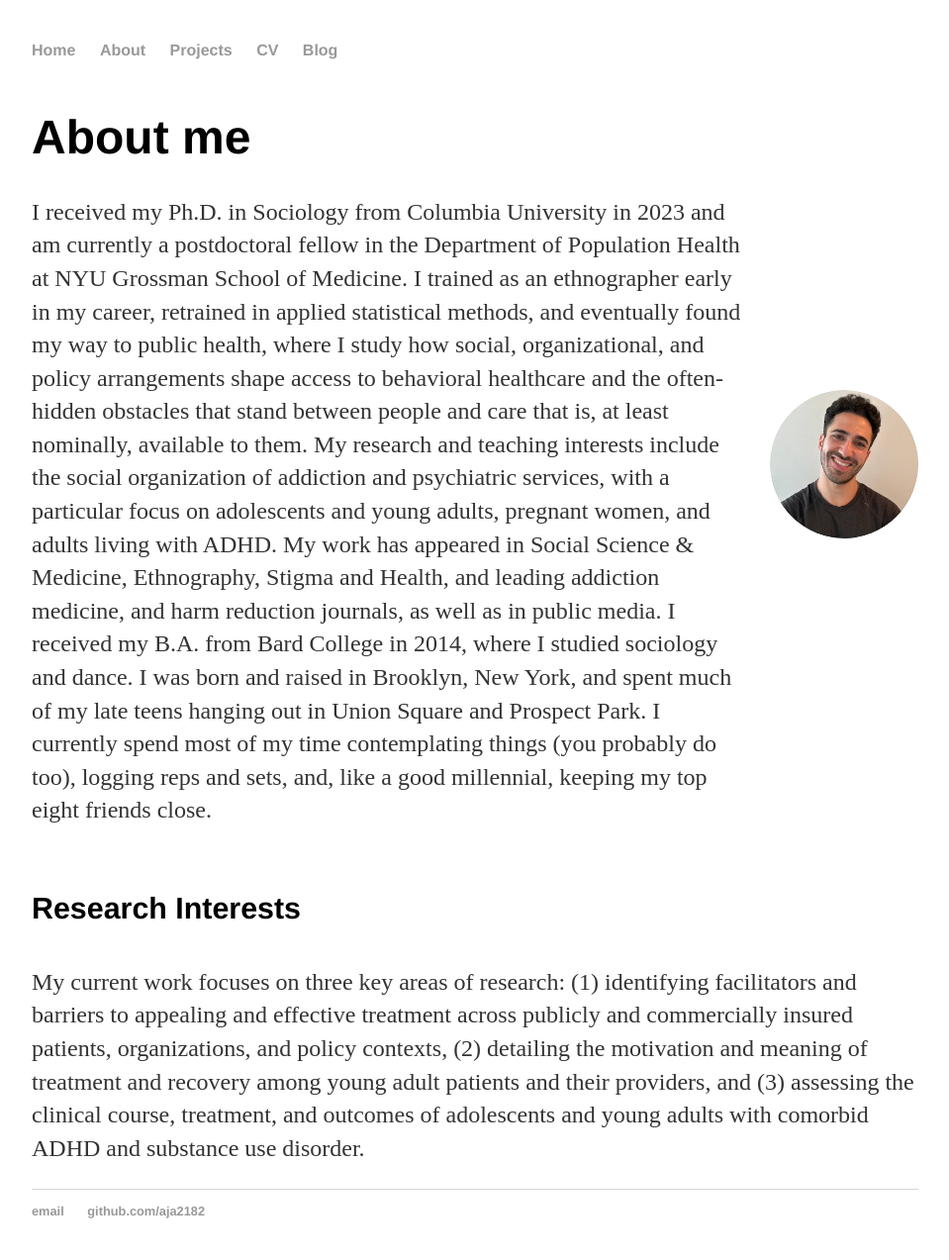
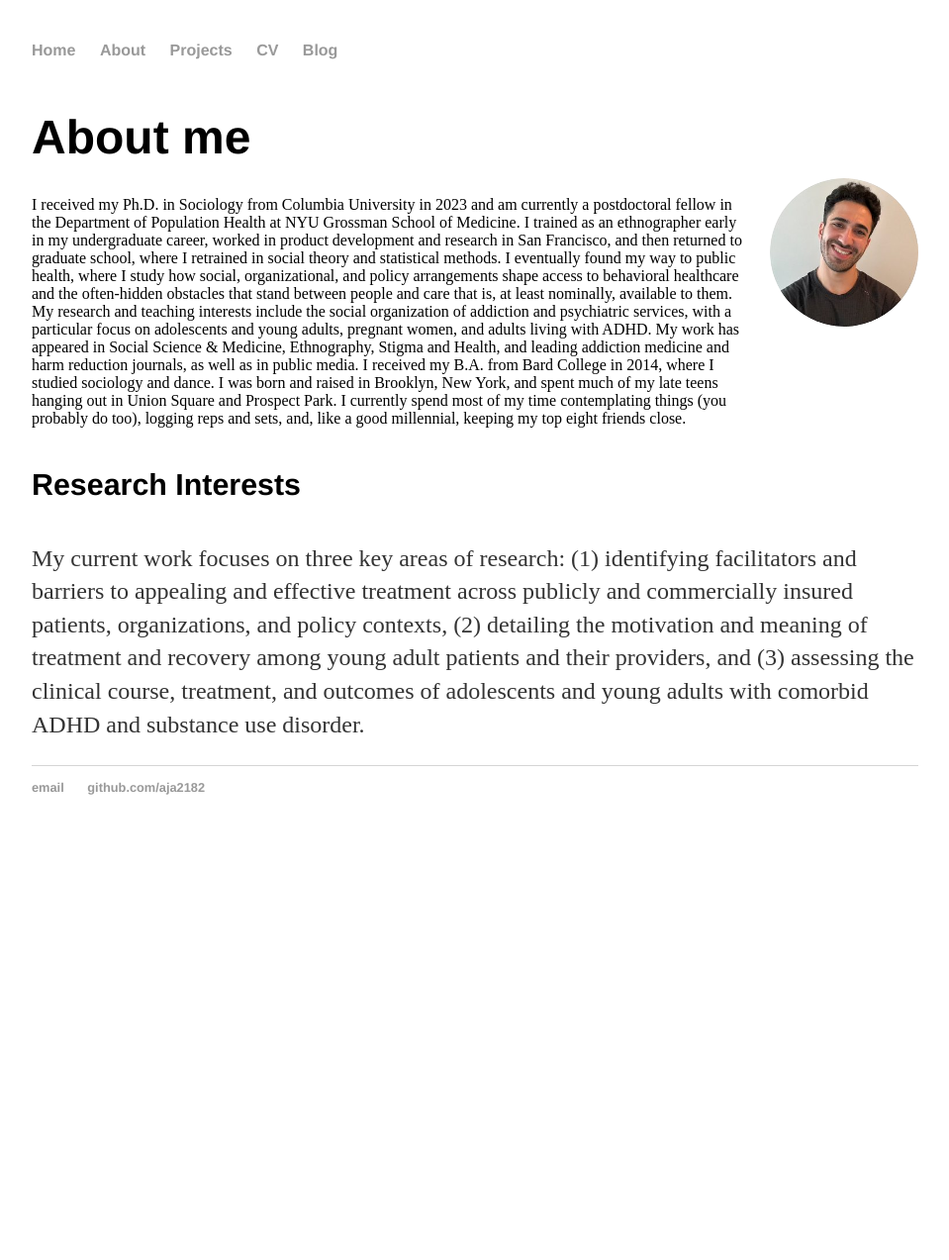
Before and after one commit to aja2182/aja2182.github.io, a Jekyll site: the page built from about/index.html, in a window 1280 px wide. Shown: the whole page at 99% size, without its empty margins (160-1119 px from the left). Built offline with Jekyll 4.4.1, drawn with Linux system fonts in a browser that asks for light colours; after the commit the page ends 900 px from its top, so only the background shows below that.

Commit message:
Update index.html

```diff
--- a/about/index.html
+++ b/about/index.html
@@ -40,14 +40,15 @@
     <div class="about">
         <div class="text-content">
             <h1>About me</h1>
-            <p> I received my Ph.D. in Sociology from Columbia University in 2023 and am currently a postdoctoral fellow in the Department of Population Health at NYU Grossman School of Medicine. I trained as an ethnographer early in my career, retrained in applied statistical methods, and eventually found my way to public health, where I study how social, organizational, and policy arrangements shape access to behavioral healthcare and the often-hidden obstacles that stand between people and care that is, at least nominally, available to them.
 
-My research and teaching interests include the social organization of addiction and psychiatric services, with a particular focus on adolescents and young adults, pregnant women, and adults living with ADHD. My work has appeared in Social Science & Medicine, Ethnography, Stigma and Health, and leading addiction medicine, and harm reduction journals, as well as in public media. I received my B.A. from Bard College in 2014, where I studied sociology and dance. I was born and raised in Brooklyn, New York, and spent much of my late teens hanging out in Union Square and Prospect Park.
+I received my Ph.D. in Sociology from Columbia University in 2023 and am currently a postdoctoral fellow in the Department of Population Health at NYU Grossman School of Medicine. I trained as an ethnographer early in my undergraduate career, worked in product development and research in San Francisco, and then returned to graduate school, where I retrained in social theory and statistical methods. I eventually found my way to public health, where I study how social, organizational, and policy arrangements shape access to behavioral healthcare and the often-hidden obstacles that stand between people and care that is, at least nominally, available to them.
+
+My research and teaching interests include the social organization of addiction and psychiatric services, with a particular focus on adolescents and young adults, pregnant women, and adults living with ADHD. My work has appeared in Social Science & Medicine, Ethnography, Stigma and Health, and leading addiction medicine and harm reduction journals, as well as in public media. I received my B.A. from Bard College in 2014, where I studied sociology and dance. I was born and raised in Brooklyn, New York, and spent much of my late teens hanging out in Union Square and Prospect Park.
 
 I currently spend most of my time contemplating things (you probably do too), logging reps and sets, and, like a good millennial, keeping my top eight friends close.
 
 
- </p>
+
 
         </div>
         <img src="avatar.png" alt="Avatar" class="avatar">
```
